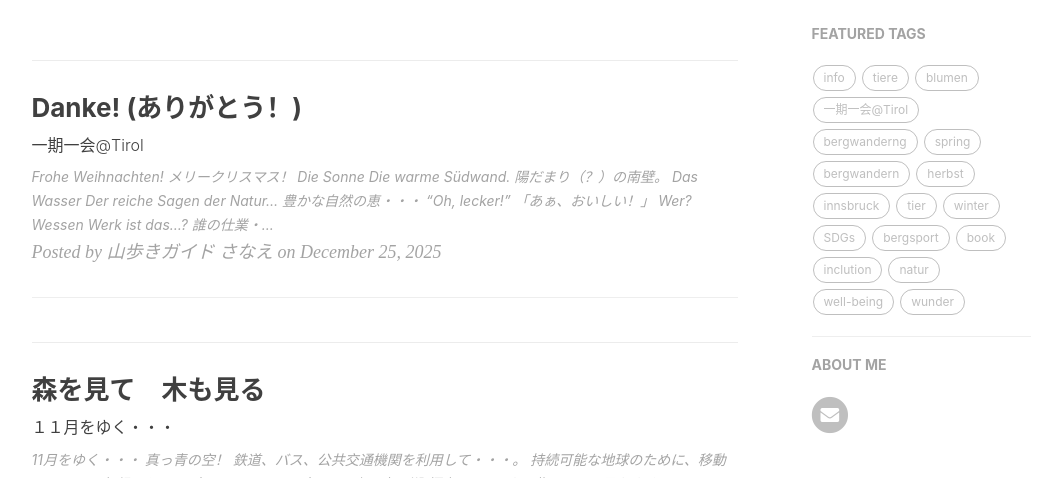
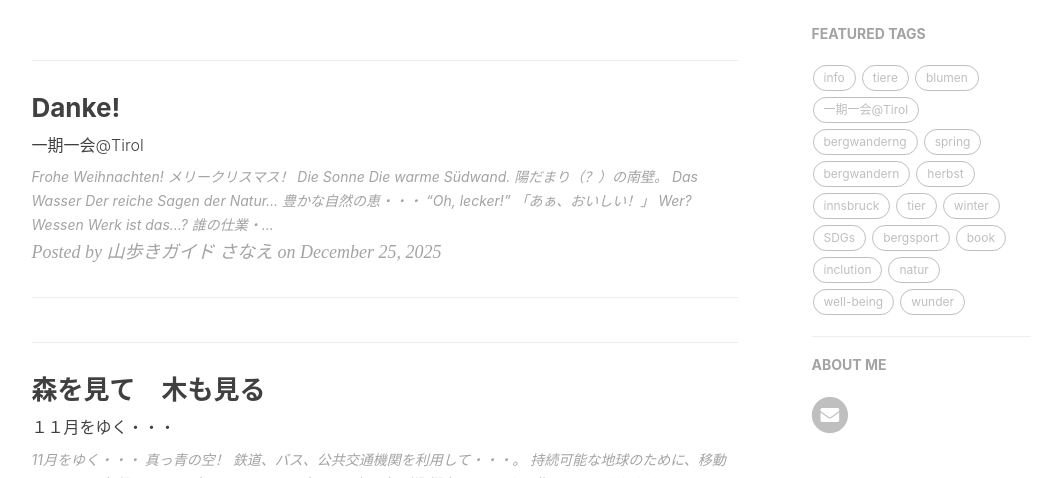
Before and after one commit to yamayagi/yamayagi.github.io, a Jekyll site: the page built from index.html, in a window 1280 px wide and 900 px high, cut to the strip 422-900 px from the top of the window. Shown: the whole strip, without its empty margins (136-1198 px from the left). Built offline with Jekyll 4.4.1, drawn with Linux system fonts in a browser that asks for light colours; nearby versions of some CDN libraries; the list of posts is cut into pages by our own code; comment, search, counter and statistics services are not loaded.

Commit message:
Update 2025-12-25-natur.md

```diff
--- a/_posts/2025-12-25-natur.md
+++ b/_posts/2025-12-25-natur.md
@@ -1,5 +1,5 @@
 ---
-title: Danke! (ありがとう！)
+title: Danke!
 subtitle: 一期一会@Tirol
 tags: [natur]
 ---
```
